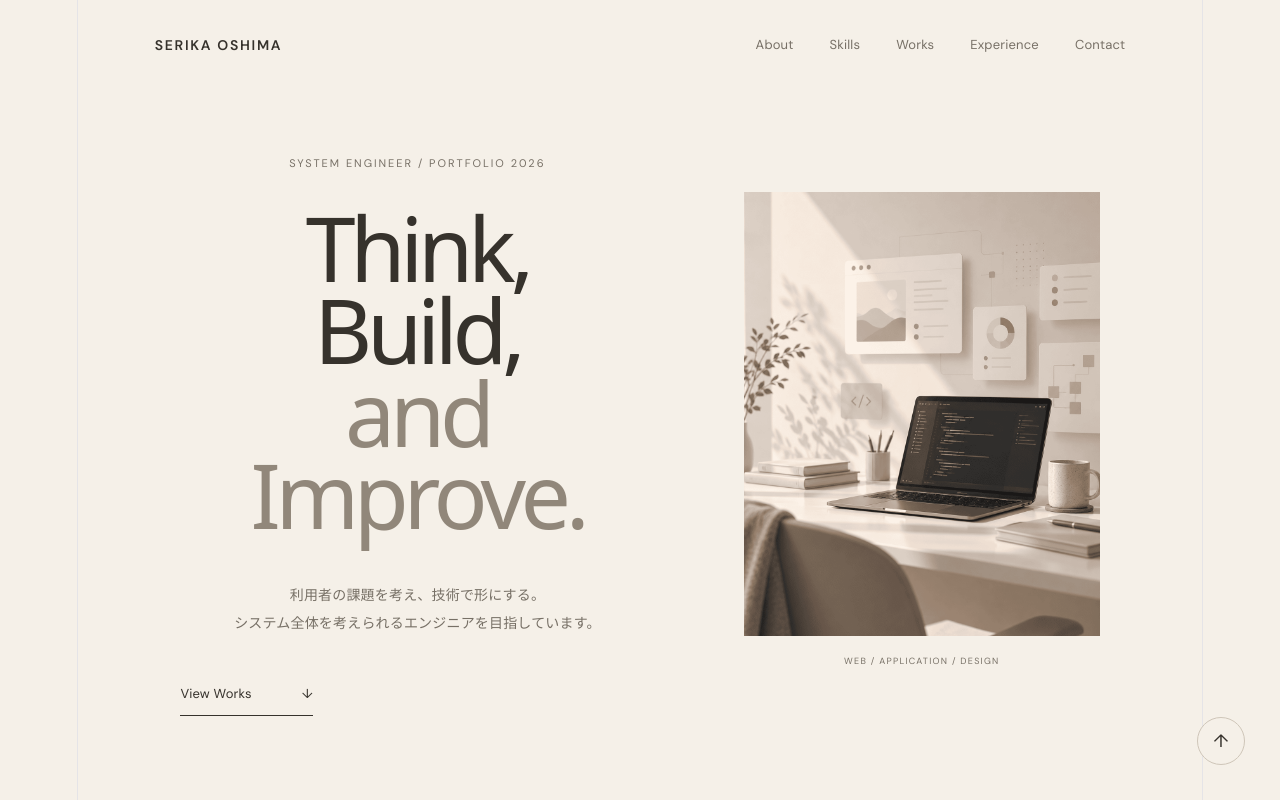
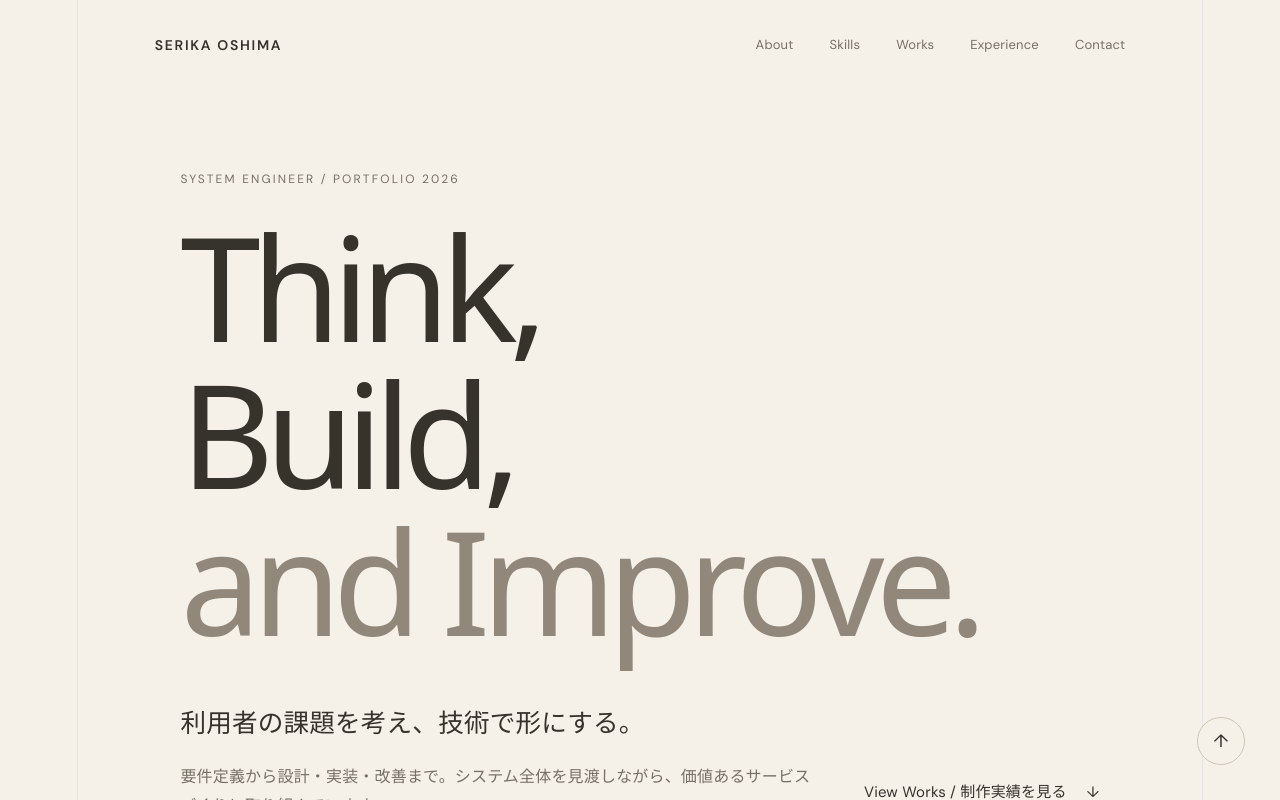
Before and after one commit to towa0504100239-glitch/portfolio, a React app: page / in a window 1280 px wide. Shown: the top 800 px of the page. Built offline with nearby package versions, Linux system fonts and the light colour scheme; the HTML template or start-up script is replaced by a standard one.

Commit message:
Redesign Hero around typography and portfolio copy

```diff
--- a/src/pages/Home.tsx
+++ b/src/pages/Home.tsx
@@ -2,8 +2,6 @@ import "../styles/Home.css";
 
 import { useState, useEffect } from "react";
 import { Link } from "react-router-dom";
-
-import topImage from "../assets/top.png";
 
 import { worksNewestFirst } from "../data/works";
 import { experienceGroups } from "../data/experience";
@@ -195,29 +193,20 @@ const Home = () => {
               <span>and Improve.</span>
             </h1>
 
-            <p className="heroDescription">
-              利用者の課題を考え、技術で形にする。
-              <br />
-              システム全体を考えられるエンジニアを目指しています。
-            </p>
-
-            <a href="#works" className="viewWorks">
-              View Works
-              <span>↓</span>
-            </a>
-          </div>
-
-          <div className="heroVisual">
-            <div className="heroImage">
-              <img
-                src={topImage}
-                alt="開発をイメージしたワークスペース"
-              />
+            <div className="heroDetails">
+              <div>
+                <p className="heroCatch">
+                  利用者の課題を考え、技術で形にする。
+                </p>
+                <p className="heroDescription">
+                  要件定義から設計・実装・改善まで。システム全体を見渡しながら、価値あるサービスづくりに取り組んでいます。
+                </p>
+              </div>
+              <a href="#works" className="viewWorks">
+                <span>View Works / 制作実績を見る</span>
+                <span aria-hidden="true">↓</span>
+              </a>
             </div>
-
-            <p className="imageCaption">
-              WEB / APPLICATION / DESIGN
-            </p>
           </div>
         </section>
 
--- a/src/styles/Home.css
+++ b/src/styles/Home.css
@@ -117,12 +117,16 @@ a {
   background: none;
 }
 .hero {
-  min-height: calc(100vh - 90px);
-  padding: 7vh 8vw 10vh;
-  display: grid;
-  grid-template-columns: 1fr 0.75fr;
-  gap: 7vw;
+  min-height: calc(100svh - 90px);
+  padding: 80px 8vw 96px;
+  display: flex;
   align-items: center;
+}
+.heroText {
+  width: 100%;
+  min-width: 0;
+  container-type: inline-size;
+  text-align: left;
 }
 .heroSub,
 .smallTitle,
@@ -133,9 +137,9 @@ a {
   color: var(--subtext);
 }
 .hero h1 {
-  margin: 0;
-  font-size: clamp(58px, 7vw, 110px);
-  line-height: 0.92;
+  margin: 0 0 48px;
+  font-size: clamp(40px, 16cqi, 144px);
+  line-height: 1.02;
   letter-spacing: -0.06em;
   font-weight: 500;
   color: var(--text);
@@ -152,37 +156,45 @@ a {
 .experienceItem h4 {
   color: var(--text);
 }
+.hero .heroSub {
+  margin: 0 0 24px;
+  font-size: 12px;
+  line-height: 1.6;
+}
+.heroDetails {
+  display: grid;
+  grid-template-columns: minmax(0, 1fr) auto;
+  gap: 32px;
+  align-items: end;
+}
+.heroCatch {
+  margin: 0 0 16px;
+  color: var(--text);
+  font-size: clamp(20px, 2vw, 26px);
+  font-weight: 500;
+  line-height: 1.7;
+}
 .heroDescription {
-  margin: 45px 0;
+  max-width: 640px;
+  margin: 0;
   font-family: "Noto Sans JP", sans-serif;
-  font-size: 14px;
-  line-height: 2;
+  font-size: 16px;
+  line-height: 1.8;
   color: var(--subtext);
 }
 .viewWorks {
-  display: flex;
+  display: inline-flex;
   width: fit-content;
-  gap: 50px;
+  max-width: 100%;
+  gap: 20px;
   align-items: center;
-  padding-bottom: 8px;
+  padding: 12px 0;
   border-bottom: 1px solid var(--text);
-  font-size: 13px;
+  font-size: 15px;
+  line-height: 1.7;
 }
-.heroImage {
-  aspect-ratio: 4 / 5;
-  background: var(--surface-dark);
-  display: flex;
-  justify-content: center;
-  align-items: center;
-  color: #a89d8e;
-  font-size: 11px;
-  letter-spacing: 0.15em;
-}
-.imageCaption {
-  margin-top: 12px;
-  font-size: 9px;
-  letter-spacing: 0.14em;
-  color: var(--subtext);
+.viewWorks > span:last-child {
+  flex-shrink: 0;
 }
 .section {
   padding: 130px 8vw;
@@ -534,16 +546,6 @@ footer {
   height: 100%;
   object-fit: contain;
 }
-.heroImage {
-  width: 100%;
-  overflow: hidden;
-}
-
-.heroImage img {
-  display: block;
-  width: 100%;
-  height: auto;
-}
 @media (max-width: 768px) {
   .header {
     height: 75px;
@@ -605,16 +607,18 @@ footer {
   }
   .hero {
     min-height: auto;
-    padding: 70px 7vw 100px;
-    grid-template-columns: 1fr;
+    padding: 64px 7vw 72px;
   }
   .hero h1 {
-    font-size: clamp(55px, 16vw, 80px);
+    margin-bottom: 32px;
+    font-size: clamp(38px, 16cqi, 84px);
   }
-  .heroVisual {
-    margin-top: 30px;
-    width: 75%;
-    margin-left: auto;
+  .heroDetails {
+    grid-template-columns: 1fr;
+    gap: 24px;
+  }
+  .heroDescription {
+    font-size: 15px;
   }
   .section {
     padding: 90px 7vw;
```
Also changed, not shown: src/assets/top.png (deleted).
